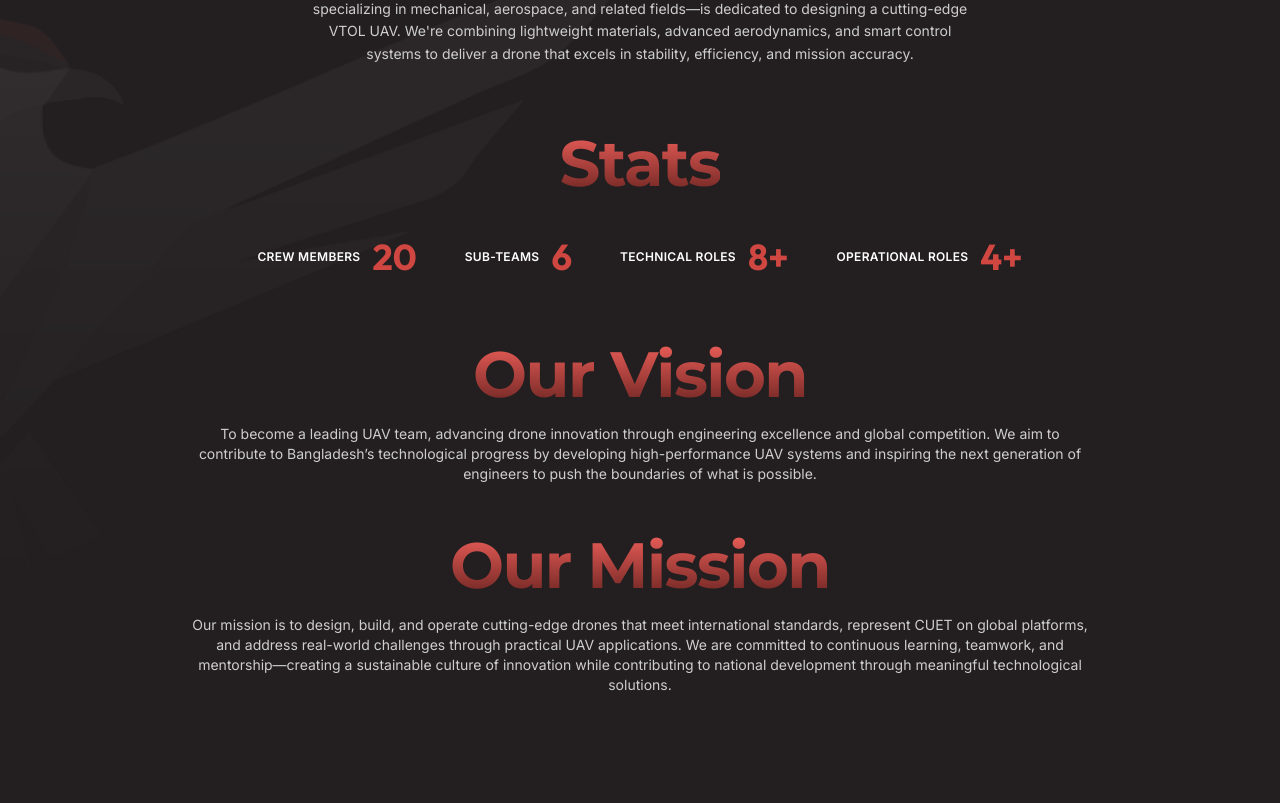
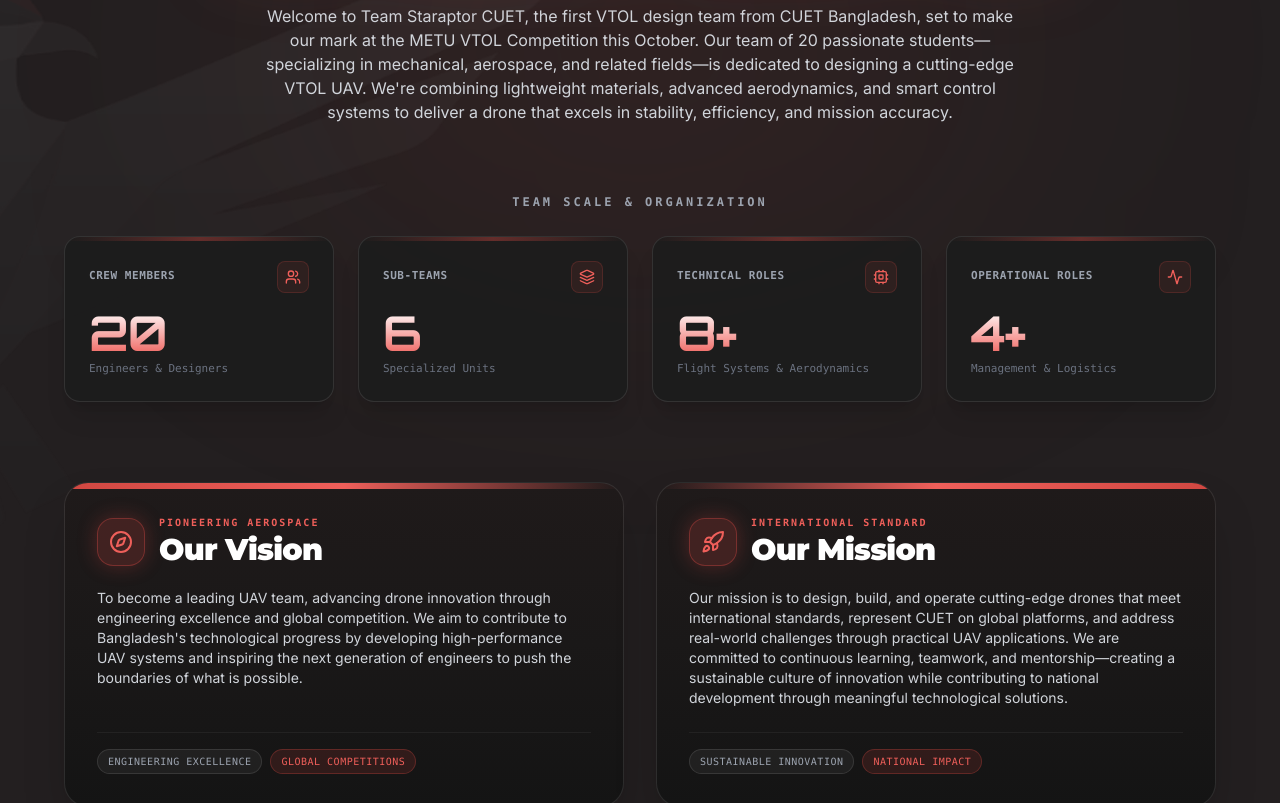
Before and after one commit to staraptor-cuet/staraptor-cuet-portfolio, a Next.js app: page /crew in a window 1280 px wide. Shown: the part 320-1123 px from the top of the page. Built offline with nearby package versions, Linux system fonts and the light colour scheme; no server answers; the database is empty.

Commit message:
fix(ui): fix proposal button padding, enable all crew mailto actions, and redesign crew intro, stats, vision, and mission cards

```diff
--- a/app/crew/members.ts
+++ b/app/crew/members.ts
@@ -22,7 +22,7 @@ export const members: Member[] = [
     name: "Tamal Kaushik Barua",
     designation: "Design Team Lead",
     batch: "ME-22",
-    email: "",
+    email: "tamalkaushik.staraptor@gmail.com",
     linkedin: "http://www.linkedin.com/in/kaushik-barua755",
     image: "/images/crew/Tamal Kausik Barua.png",
     isLead: true,
@@ -184,7 +184,7 @@ export const members: Member[] = [
     name: "Radia Zaman",
     designation: "Documentation Team Lead",
     batch: "ME-22",
-    email: "",
+    email: "radiazaman.staraptor@gmail.com",
     linkedin: "https://www.linkedin.com/in/radia-zaman-a867aa2b6/",
     image: "/images/crew/Radia Zaman.png",
     isLead: true,
--- a/app/crew/page.tsx
+++ b/app/crew/page.tsx
@@ -6,6 +6,7 @@ import { Member, members as fallbackMembers } from './members';
 import { useSiteContent } from '@/lib/useContent';
 import { Card } from '@/components/ui/card';
 import { Badge } from '@/components/ui/badge';
+import { Users, Layers, Cpu, Activity, Compass, Rocket } from 'lucide-react';
 
 const fadeUp = {
   hidden: { opacity: 0, y: 30 },
@@ -16,7 +17,12 @@ const fadeUp = {
   }),
 };
 
-const CrewMemberCard = ({ member, index }: { member: Member; index: number }) => (
+const CrewMemberCard = ({ member, index }: { member: Member; index: number }) => {
+  const mailHref = member.email
+    ? `mailto:${member.email}?subject=Inquiry%20via%20Staraptor%20CUET`
+    : `mailto:staraptorcuet@gmail.com?subject=Inquiry%20for%20${encodeURIComponent(member.name)}%20via%20Staraptor%20CUET`;
+
+  return (
     <motion.div
       initial={{ opacity: 0, y: 20 }}
       whileInView={{ opacity: 1, y: 0 }}
@@ -70,9 +76,9 @@ const CrewMemberCard = ({ member, index }: { member: Member; index: number }) =>
           </a>
 
           <a
-          href={member.email ? `mailto:${member.email}` : "#"}
-          className={`flex-1 bg-primary hover:bg-[#6A2421] text-white py-1.5 rounded flex items-center justify-center gap-1.5 transition-colors ${!member.email ? 'opacity-50 cursor-not-allowed' : ''}`}
-          onClick={(e) => !member.email && e.preventDefault()}
+            href={mailHref}
+            className="flex-1 bg-primary hover:bg-[#6A2421] text-white py-1.5 rounded flex items-center justify-center gap-1.5 transition-colors shadow-sm"
+            title={`Send email to ${member.name} (${member.email || 'Team Staraptor'})`}
           >
             <Image
               src="/icons/mail-fill.svg"
@@ -87,6 +93,7 @@ const CrewMemberCard = ({ member, index }: { member: Member; index: number }) =>
       </Card>
     </motion.div>
   );
+};
 
 const CrewSection = ({ title, members }: { title: string; members: Member[] }) => (
   <motion.div
@@ -140,116 +147,192 @@ export default function CrewPage() {
     <div className="bg-background min-h-screen pb-20">
 
       {/* Intro / Vision / Mission */}
-      <section className="relative py-20 px-4 sm:px-6 lg:px-8 border-b border-gray-sub/10 overflow-hidden">
+      <section className="relative py-16 sm:py-24 px-4 sm:px-6 lg:px-8 border-b border-gray-sub/10 overflow-hidden">
 
-        {/* MASCOT */}
+        {/* Ambient Glows */}
+        <div className="absolute top-1/4 left-1/2 -translate-x-1/2 -translate-y-1/2 w-[700px] h-[350px] bg-[#D04741]/10 rounded-full blur-[140px] pointer-events-none" />
+
+        {/* MASCOT BACKGROUND */}
         <div className="absolute
-        left-[-3%] top-[15%]
+          left-[-5%] top-[10%]
           w-[55vw] max-w-[800px]
           h-auto aspect-[1/1]
-
           max-md:left-1/2
           max-md:top-[38%]
           max-md:-translate-x-1/2
           max-md:-translate-y-1/2
           max-md:w-[100vw]
-
           pointer-events-none z-0">
           <Image
             src="/images/we are staraptor bg.png"
             alt="Mascot background"
             fill
-            className="object-contain object-left opacity-25 mix-blend-screen"
+            className="object-contain object-left opacity-20 mix-blend-screen"
           />
         </div>
 
-        {/* TEXT CONTENT */}
-        <div className="relative z-10 max-w-7xl mx-auto text-center">
+        {/* MAIN CONTENT CONTAINER */}
+        <div className="relative z-10 max-w-6xl mx-auto">
 
+          {/* 1. Header & Lead */}
           <motion.div
-            className="mb-16"
+            className="text-center mb-14 sm:mb-16"
             initial="hidden"
             animate="visible"
             variants={fadeUp}
           >
-            <h1 className="text-title-main mb-6 text-gradient-red-v inline-block">
+            <div className="inline-flex items-center gap-2 px-3.5 py-1.5 rounded-full bg-[#D04741]/15 border border-[#D04741]/30 text-[#EF5F5A] text-[11px] font-mono uppercase tracking-widest mb-5 shadow-sm">
+              <span className="w-2 h-2 rounded-full bg-[#EF5F5A] animate-pulse" />
+              <span>Team Staraptor CUET • Aerospace Engineering</span>
+            </div>
+
+            <h1 className="text-4xl sm:text-6xl md:text-7xl font-extrabold font-orbitron tracking-tight mb-6 text-transparent bg-clip-text bg-gradient-to-r from-white via-[#f37c76] to-[#D04741] drop-shadow-[0_0_35px_rgba(208,71,65,0.35)]">
               We Are Staraptor
             </h1>
 
-            <p className="text-sm text-gray-sub leading-relaxed max-w-2xl mx-auto">
-              Welcome to Team Staraptor CUET, the first VTOL design team from CUET Bangladesh, set to make our mark at the METU VTOL Competition this October. Our team of {activeMembers.length} passionate students—specializing in mechanical, aerospace, and related fields—is dedicated to designing a cutting-edge VTOL UAV. We're combining lightweight materials, advanced aerodynamics, and smart control systems to deliver a drone that excels in stability, efficiency, and mission accuracy.
+            <p className="text-sm sm:text-base text-gray-300 leading-relaxed max-w-3xl mx-auto font-normal">
+              Welcome to Team Staraptor CUET, the first VTOL design team from CUET Bangladesh, set to make our mark at the METU VTOL Competition this October. Our team of {activeMembers.length} passionate students—specializing in mechanical, aerospace, and related fields—is dedicated to designing a cutting-edge VTOL UAV. We&apos;re combining lightweight materials, advanced aerodynamics, and smart control systems to deliver a drone that excels in stability, efficiency, and mission accuracy.
             </p>
           </motion.div>
 
-          {/* Stats */}
+          {/* 2. Sleek Glassmorphic Stats Grid */}
+          <motion.div
+            className="mb-16 sm:mb-20"
+            initial="hidden"
+            whileInView="visible"
+            viewport={{ once: true }}
+            variants={fadeUp}
+          >
+            <div className="text-center mb-6">
+              <span className="text-xs font-mono uppercase tracking-[0.25em] text-gray-400 font-bold">
+                Team Scale & Organization
+              </span>
+            </div>
+
+            <div className="grid grid-cols-2 md:grid-cols-4 gap-4 sm:gap-6">
+              {[
+                { label: 'Crew Members', value: `${activeMembers.length}`, icon: Users, desc: 'Engineers & Designers' },
+                { label: 'Sub-Teams', value: '6', icon: Layers, desc: 'Specialized Units' },
+                { label: 'Technical Roles', value: '8+', icon: Cpu, desc: 'Flight Systems & Aerodynamics' },
+                { label: 'Operational Roles', value: '4+', icon: Activity, desc: 'Management & Logistics' },
+              ].map(({ label, value, icon: StatIcon, desc }, i) => (
+                <motion.div
+                  key={i}
+                  initial={{ opacity: 0, y: 20 }}
+                  whileInView={{ opacity: 1, y: 0 }}
+                  viewport={{ once: true }}
+                  transition={{ duration: 0.45, delay: i * 0.08 }}
+                  className="group relative bg-[#1c1c1c]/90 hover:bg-[#222222] border border-white/10 hover:border-[#D04741]/50 rounded-2xl p-5 sm:p-6 shadow-xl transition-all duration-300 flex flex-col justify-between overflow-hidden"
+                >
+                  <div className="absolute top-0 left-0 right-0 h-1 bg-gradient-to-r from-transparent via-[#D04741]/40 to-transparent group-hover:via-[#EF5F5A] transition-all" />
+
+                  <div className="flex items-center justify-between mb-4">
+                    <span className="text-[11px] font-mono uppercase tracking-wider text-gray-400 font-semibold group-hover:text-gray-300 transition-colors">
+                      {label}
+                    </span>
+                    <div className="w-8 h-8 rounded-lg bg-[#D04741]/10 border border-[#D04741]/20 flex items-center justify-center text-[#EF5F5A] group-hover:scale-110 transition-transform">
+                      <StatIcon size={16} />
+                    </div>
+                  </div>
+
+                  <div>
+                    <span className="text-3xl sm:text-4xl md:text-5xl font-extrabold font-orbitron text-transparent bg-clip-text bg-gradient-to-b from-white to-[#EF5F5A] block tracking-tight mb-1">
+                      {value}
+                    </span>
+                    <span className="text-[11px] text-gray-500 font-mono block">
+                      {desc}
+                    </span>
+                  </div>
+                </motion.div>
+              ))}
+            </div>
+          </motion.div>
+
+          {/* 3. Our Vision & Our Mission - Dual Aerospace Feature Cards */}
+          <div className="grid grid-cols-1 md:grid-cols-2 gap-6 sm:gap-8">
+
+            {/* Card 1: Our Vision */}
             <motion.div
               initial="hidden"
               whileInView="visible"
               viewport={{ once: true }}
               variants={fadeUp}
+              className="group relative bg-gradient-to-b from-[#1f1a1a] via-[#1a1818] to-[#141414] border border-white/10 hover:border-[#D04741]/60 rounded-3xl p-6 sm:p-8 shadow-2xl transition-all duration-300 flex flex-col justify-between overflow-hidden"
             >
-            <h2 className="text-title-section mb-10 text-gradient-red-v inline-block">
-              Stats
+              <div className="absolute top-0 left-0 right-0 h-1.5 bg-gradient-to-r from-[#D04741] via-[#EF5F5A] to-transparent" />
+
+              <div>
+                <div className="flex items-center gap-3.5 mb-5">
+                  <div className="w-12 h-12 rounded-2xl bg-[#D04741]/20 border border-[#D04741]/40 flex items-center justify-center text-[#EF5F5A] shadow-[0_0_20px_rgba(208,71,65,0.3)] shrink-0 group-hover:scale-110 transition-transform">
+                    <Compass size={24} />
+                  </div>
+                  <div>
+                    <span className="text-[10px] font-mono uppercase tracking-[0.2em] text-[#EF5F5A] font-bold block mb-0.5">
+                      Pioneering Aerospace
+                    </span>
+                    <h2 className="text-2xl sm:text-3xl font-extrabold font-montserrat text-white tracking-tight">
+                      Our Vision
                     </h2>
+                  </div>
+                </div>
 
-            <div className="flex flex-wrap justify-center items-center gap-y-6 gap-x-12">
-              {[
-                { label: 'Crew Members', value: `${activeMembers.length}` },
-                { label: 'Sub-Teams', value: '6' },
-                { label: 'Technical Roles', value: '8+' },
-                { label: 'Operational Roles', value: '4+' },
-              ].map(({ label, value }, i) => (
-                <motion.div
-                  key={i}
-                  className="flex items-center gap-3"
-                  initial={{ opacity: 0, scale: 0.85 }}
-                  whileInView={{ opacity: 1, scale: 1 }}
-                  viewport={{ once: true }}
-                  transition={{ duration: 0.45, delay: i * 0.1 }}
-                >
-                  <span className="text-white font-semibold uppercase text-xs tracking-wide">
-                    {label}
+                <p className="text-xs sm:text-sm text-gray-300 leading-relaxed font-normal mb-6">
+                  To become a leading UAV team, advancing drone innovation through engineering excellence and global competition. We aim to contribute to Bangladesh&apos;s technological progress by developing high-performance UAV systems and inspiring the next generation of engineers to push the boundaries of what is possible.
+                </p>
+              </div>
+
+              <div className="pt-4 border-t border-white/5 flex flex-wrap items-center gap-2">
+                <span className="text-[10px] font-mono uppercase tracking-wider px-2.5 py-1 rounded-full bg-white/5 border border-white/10 text-gray-400">
+                  Engineering Excellence
                 </span>
-
-                  <span className="text-primary text-4xl font-heading font-bold">
-                    {value}
+                <span className="text-[10px] font-mono uppercase tracking-wider px-2.5 py-1 rounded-full bg-[#D04741]/15 border border-[#D04741]/30 text-[#EF5F5A]">
+                  Global Competitions
                 </span>
-                </motion.div>
-              ))}
               </div>
             </motion.div>
 
+            {/* Card 2: Our Mission */}
             <motion.div
-            className="mb-12 mt-16"
               initial="hidden"
               whileInView="visible"
               viewport={{ once: true }}
               variants={fadeUp}
+              custom={0.1}
+              className="group relative bg-gradient-to-b from-[#1f1a1a] via-[#1a1818] to-[#141414] border border-white/10 hover:border-[#D04741]/60 rounded-3xl p-6 sm:p-8 shadow-2xl transition-all duration-300 flex flex-col justify-between overflow-hidden"
             >
-            <h2 className="text-title-section mb-4 text-gradient-red-v inline-block">
-              Our Vision
+              <div className="absolute top-0 left-0 right-0 h-1.5 bg-gradient-to-r from-transparent via-[#EF5F5A] to-[#D04741]" />
+
+              <div>
+                <div className="flex items-center gap-3.5 mb-5">
+                  <div className="w-12 h-12 rounded-2xl bg-[#D04741]/20 border border-[#D04741]/40 flex items-center justify-center text-[#EF5F5A] shadow-[0_0_20px_rgba(208,71,65,0.3)] shrink-0 group-hover:scale-110 transition-transform">
+                    <Rocket size={24} />
+                  </div>
+                  <div>
+                    <span className="text-[10px] font-mono uppercase tracking-[0.2em] text-[#EF5F5A] font-bold block mb-0.5">
+                      International Standard
+                    </span>
+                    <h2 className="text-2xl sm:text-3xl font-extrabold font-montserrat text-white tracking-tight">
+                      Our Mission
                     </h2>
+                  </div>
+                </div>
 
-            <p className="text-sm text-gray-sub max-w-4xl mx-auto">
-              To become a leading UAV team, advancing drone innovation through engineering excellence and global competition. We aim to contribute to Bangladesh’s technological progress by developing high-performance UAV systems and inspiring the next generation of engineers to push the boundaries of what is possible.
+                <p className="text-xs sm:text-sm text-gray-300 leading-relaxed font-normal mb-6">
+                  Our mission is to design, build, and operate cutting-edge drones that meet international standards, represent CUET on global platforms, and address real-world challenges through practical UAV applications. We are committed to continuous learning, teamwork, and mentorship—creating a sustainable culture of innovation while contributing to national development through meaningful technological solutions.
                 </p>
+              </div>
+
+              <div className="pt-4 border-t border-white/5 flex flex-wrap items-center gap-2">
+                <span className="text-[10px] font-mono uppercase tracking-wider px-2.5 py-1 rounded-full bg-white/5 border border-white/10 text-gray-400">
+                  Sustainable Innovation
+                </span>
+                <span className="text-[10px] font-mono uppercase tracking-wider px-2.5 py-1 rounded-full bg-[#D04741]/15 border border-[#D04741]/30 text-[#EF5F5A]">
+                  National Impact
+                </span>
+              </div>
             </motion.div>
 
-          <motion.div
-            className="mb-16"
-            initial="hidden"
-            whileInView="visible"
-            viewport={{ once: true }}
-            variants={fadeUp}
-          >
-            <h2 className="text-title-section mb-4 text-gradient-red-v inline-block">
-              Our Mission
-            </h2>
-
-            <p className="text-sm text-gray-sub max-w-4xl mx-auto">
-              Our mission is to design, build, and operate cutting-edge drones that meet international standards, represent CUET on global platforms, and address real-world challenges through practical UAV applications. We are committed to continuous learning, teamwork, and mentorship—creating a sustainable culture of innovation while contributing to national development through meaningful technological solutions.
-            </p>
-          </motion.div>
+          </div>
 
         </div>
       </section>
--- a/data/content.json
+++ b/data/content.json
@@ -55,7 +55,7 @@
       "name": "Tamal Kaushik Barua",
       "designation": "Design Team Lead",
       "batch": "ME-22",
-      "email": "",
+      "email": "tamalkaushik.staraptor@gmail.com",
       "linkedin": "http://www.linkedin.com/in/kaushik-barua755",
       "image": "/images/crew/Tamal Kausik Barua.png",
       "isLead": true
@@ -235,7 +235,7 @@
       "name": "Radia Zaman",
       "designation": "Documentation Team Lead",
       "batch": "ME-22",
-      "email": "",
+      "email": "radiazaman.staraptor@gmail.com",
       "linkedin": "https://www.linkedin.com/in/radia-zaman-a867aa2b6/",
       "image": "/images/crew/Radia Zaman.png",
       "isLead": true
--- a/data/initial-content.json
+++ b/data/initial-content.json
@@ -55,7 +55,7 @@
       "name": "Tamal Kaushik Barua",
       "designation": "Design Team Lead",
       "batch": "ME-22",
-      "email": "",
+      "email": "tamalkaushik.staraptor@gmail.com",
       "linkedin": "http://www.linkedin.com/in/kaushik-barua755",
       "image": "/images/crew/Tamal Kausik Barua.png",
       "isLead": true
@@ -235,7 +235,7 @@
       "name": "Radia Zaman",
       "designation": "Documentation Team Lead",
       "batch": "ME-22",
-      "email": "",
+      "email": "radiazaman.staraptor@gmail.com",
       "linkedin": "https://www.linkedin.com/in/radia-zaman-a867aa2b6/",
       "image": "/images/crew/Radia Zaman.png",
       "isLead": true
```
Also changed, not shown: app/sponsors/page.tsx (+6 -5 lines). Lines whose indentation alone changed are shown as unchanged.
